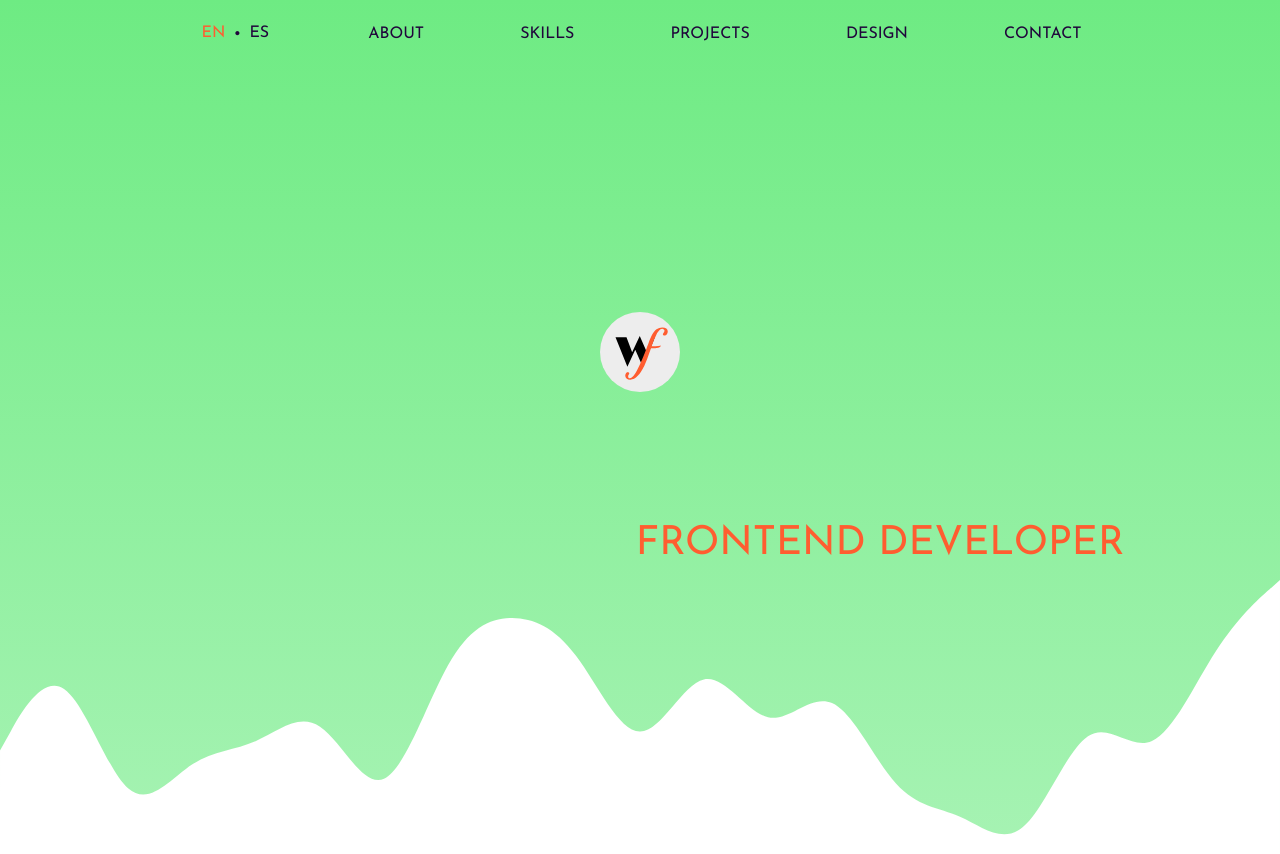
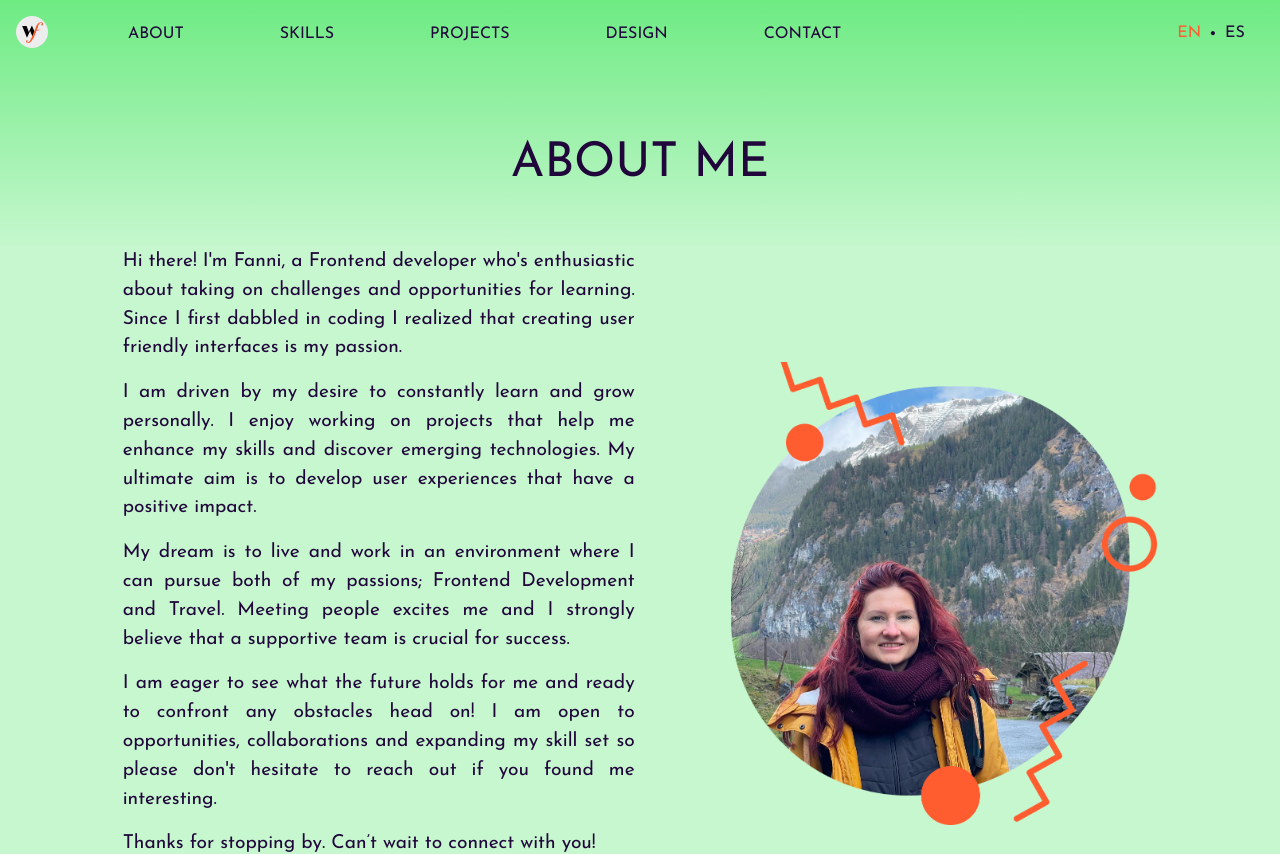
Before and after one commit to wfanni/portfolio, a React (Vite) app: page /#/about in a window 1280 px wide. Before the commit this address led to /. Shown: the top 854 px of the page. Built offline with nearby package versions, Linux system fonts and the light colour scheme.

Commit message:
setting up react router

```diff
--- a/src/App.jsx
+++ b/src/App.jsx
@@ -1,35 +1,33 @@
 import { Suspense } from "react";
-import { BrowserRouter, Route, Routes } from "react-router-dom";
+import { Routes, Route } from "react-router-dom";
 import i18n from "./i18n";
 import "slick-carousel/slick/slick.css";
 import "slick-carousel/slick/slick-theme.css";
 import "./index.css";
-import Menu from "./components/Menu";
-import Intro from "./components/Intro";
-import About from "./components/About";
-import Skills from "./components/Skills";
-import Projects from "./components/Projects";
-import Contact from "./components/Contact";
 import { useEffect, useState, useRef } from "react";
-import Design from "./components/Design";
 import Loading from "./components/Loading";
+import HomePage from "./pages/HomePage";
+import AboutPage from "./pages/AboutPage";
+import ExperiencePage from "./pages/ExperiencePage";
+import EducationPage from "./pages/EducationPage";
+import DesignPage from "./pages/DesignPage";
 
 export default function App() {
   const [scrollY, setScrollY] = useState(window.scrollY);
-  const [langCode, setLangCode] = useState("en");
+
   const aboutRef = useRef();
   const skillsRef = useRef();
   const projectsRef = useRef();
-  const designRef = useRef();
   const contactRef = useRef();
 
   const sectionsContainer = {
     about: aboutRef,
     skills: skillsRef,
     projects: projectsRef,
-    design: designRef,
     contact: contactRef,
   };
+
+  const [langCode, setLangCode] = useState("en");
 
   useEffect(() => {
     i18n.changeLanguage(langCode);
@@ -56,14 +54,60 @@ export default function App() {
 
   return (
     <Suspense fallback={<Loading />}>
-      <BrowserRouter>
-        <Menu scrollPosition={scrollY} sections={sectionsContainer} changeLanguage={onChangeLang} lang={langCode}/>
-        <Intro />
-        <About ref={aboutRef} lang={langCode} />
-        <Skills ref={skillsRef} />
-        <Projects ref={projectsRef} feedbackRef={sectionsContainer.contact} lang={langCode} />
-        <Design ref={designRef} />
-        <Contact ref={contactRef} />
+      <Routes>
+        <Route
+          exact
+          path="/"
+          element={
+            <HomePage
+              sections={sectionsContainer}
+              lang={langCode}
+              changeLanguage={onChangeLang}
+            />
+          }
+        />
+        <Route
+          path="/about"
+          element={
+            <AboutPage
+              sections={sectionsContainer}
+              lang={langCode}
+              changeLanguage={onChangeLang}
+            />
+          }
+        />
+        <Route
+          path="/design"
+          element={
+            <DesignPage
+              sections={sectionsContainer}
+              lang={langCode}
+              changeLanguage={onChangeLang}
+            />
+          }
+        />
+        <Route
+          path="/experience"
+          element={
+            <ExperiencePage
+              sections={sectionsContainer}
+              lang={langCode}
+              changeLanguage={onChangeLang}
+            />
+          }
+        />
+        <Route
+          path="/education"
+          element={
+            <EducationPage
+              sections={sectionsContainer}
+              lang={langCode}
+              changeLanguage={onChangeLang}
+            />
+          }
+        />
+
+      </Routes>
       <button
         className={`backToTop fixed z-10 xs:right-4 sm:right-12 xs:bottom-4 sm:bottom-12 xs:px-6 sm:px-8 xs:py-4 xs:pt-[1.2rem] sm:py-6 transition-all duration-200 rounded-full bg-white/50 text-orange ${
           scrollY >= 1000 ? "opacity-100" : "opacity-0"
@@ -73,8 +117,6 @@ export default function App() {
       >
         <i className="xs:text-[1.5rem] sm:text-[3rem] text-orange fa-solid fa-arrow-up"></i>
       </button>
-
-      </BrowserRouter>
     </Suspense>
   );
 }
--- /dev/null
+++ b/src/components/AboutLong.jsx
@@ -0,0 +1,30 @@
+import { forwardRef } from 'react';
+import { useTranslation } from "react-i18next";
+import me from '../assets/about-img.png';
+import cvEN from '../assets/CV-Fanni-Wihl-ENG.pdf';
+import cvES from '../assets/CV-Fanni-Wihl-ES.pdf';
+
+
+const AboutLong = forwardRef(function AboutLong({lang}, ref) {
+  const { t } = useTranslation();
+    return (
+        <section ref={ref} className="min-h-screen h-fit py-16 flex flex-col justify-center items-center gap-12">
+            <h2 className="text-[3rem] uppercase">{t("aboutTitle")}</h2>
+            <div className="flex justify-center items-center lg:gap-24 xs:gap-12 xs:flex-col-reverse lg:flex-row">
+                <div className="xs:w-4/5 lg:w-2/5 text-justify flex flex-col gap-4">
+                    <p>{t("aboutContent1")}</p>
+                    <p>{t("aboutContent2")}</p>
+                    <p>{t("aboutContent3")}</p>
+                    <p>{t("aboutContent4")}</p>
+                    <p>{t("aboutContent5")}</p>
+                    <a download href={lang === "en" ? cvEN : cvES} alt="download my cv" className="w-fit mt-4 xs:mx-auto lg:mr-0 lg:ml-auto py-2 px-6 pt-[0.7rem] bg-orange text-white rounded-full shadow-xl transition-all duration-200 hover:scale-[1.1] hover:bg-[#fc7651]">{t("CVcta")}</a>
+                </div>
+                <div className="relative xs:w-4/5 lg:w-1/3">
+                    <img src={me} alt="image-of-me"/>
+                </div>
+            </div>
+        </section>
+    )
+})
+
+export default AboutLong
--- a/src/components/Menu.jsx
+++ b/src/components/Menu.jsx
@@ -1,11 +1,36 @@
 import { useEffect, useRef, useState } from "react";
-import { NavLink } from "react-router-dom";
+import { Link, NavLink } from "react-router-dom";
 import { LANGUAGES } from "../constants/languages";
 import { useTranslation } from "react-i18next";
+import { changeLanguage } from "i18next";
+import logo from "../assets/myLogo24.svg";
 
-export default function Menu({ scrollPosition, sections, changeLanguage, lang }) {
+export default function Menu({
+  scrollPosition,
+  sections,
+  changeLanguage,
+  lang,
+}) {
   const { i18n, t } = useTranslation();
   const [isMenuOpen, setIsMenuOpen] = useState(false);
+  const [isDropdownOpen, setIsDropdownOpen] = useState(false);
+  const dropdownRef = useRef();
+
+  useEffect(() => {
+    document.addEventListener("click", handleBlur, true);
+    return () => {
+      document.removeEventListener("click", handleBlur, true);
+    };
+  }, []);
+
+  function handleBlur(e) {
+    if (dropdownRef && !dropdownRef.current.contains(e.target)) {
+      setIsDropdownOpen(false);
+    }
+  }
+  function handleDropdown() {
+    setIsDropdownOpen((prev) => !prev);
+  }
 
   const checkboxRef = useRef();
   let scrollStylesUl = "";
@@ -31,7 +56,6 @@ export default function Menu({ scrollPosition, sections, changeLanguage, lang })
       checkboxRef.current.click();
     }
   }
-
 
   return (
     <div className="xs:fixed lg:static w-full xs:z-20 lg:z-0">
@@ -61,26 +85,53 @@ export default function Menu({ scrollPosition, sections, changeLanguage, lang })
             isMenuOpen
               ? "xs:translate-y-0 xs:pt-20 lg:pt-0"
               : "xs:-translate-y-[100vh] lg:translate-y-0"
-          } xs:min-h-[100vh] lg:min-h-16 w-full xs:z-60 lg:z-10 xs:absolute lg:fixed top-0 flex xs:flex-col lg:flex-row xs:justify-start lg:justify-center items-center xs:gap-12 lg:gap-16 transition-all duration-200`}
+          } xs:min-h-[100vh] lg:min-h-16 w-full lg:px-4 xs:z-60 lg:z-10 xs:absolute lg:fixed top-0 flex xs:flex-col lg:flex-row xs:justify-start lg:justify-start items-center xs:gap-12 lg:gap-16 transition-all duration-200`}
         >
-          <li className="flex gap-2 text-[1rem] mx-[0.2rem] pt-2 px-4 pb-[0.3rem]">
-            <div className="flex justify-center items-center gap-2 after:content-['•'] after:w-2 after:h-full">
-              <input className="hidden peer" type="radio" onChange={changeLanguage} id="english" name="lang-switcher" value="en" />
-              <label htmlFor="english" className={`cursor-pointer border-b-[2.5px] border-transparent leading-4 ${lang === "en" ? "text-orange" : null} peer-checked:text-orange transition-all duration-200 hover:text-orange hover:border-orange`}>EN</label>
-            </div>
-            <div className="flex justify-center items-center">
-              <input className="hidden peer" type="radio" onChange={changeLanguage} id="spanish" name="lang-switcher" value="es" />
-              <label htmlFor="spanish" className={`cursor-pointer border-b-[2.5px] border-transparent leading-4 peer-checked:text-orange transition-all duration-200 hover:text-orange hover:border-orange`}>ES</label>
-            </div>
+          <li>
+            <Link
+              to="/"
+              className="xs:hidden lg:block w-8 hover:scale-125 transition-all duration-200"
+            >
+              <img src={logo} alt="wfanni logo" />
+            </Link>
           </li>
           <li
-            onClick={() => {
-              scrollToSection(sections.about), menuItemClick();
-            }}
-            className="text-[1rem] cursor-pointer menu-item"
+            ref={dropdownRef}
+            onClick={handleDropdown}
+            className="relative text-[1rem] cursor-pointer menu-item"
           >
             {t("menuAbout")}
           </li>
+          <ul
+            className={`${
+              isDropdownOpen ? "flex" : "hidden"
+            } absolute top-20 left-20 min-w-40 flex-col gap-4 p-2 text-center shadow-lg rounded-3xl bg-white`}
+          >
+            <li>
+              <Link
+                className="w-full inline-block p-2 rounded-2xl hover:bg-dark/10 hover:text-orange transition-all duration-200"
+                to="/about"
+              >
+                My Story
+              </Link>
+            </li>
+            <li>
+              <Link
+                className="w-full inline-block p-2 rounded-2xl hover:bg-dark/10 hover:text-orange transition-all duration-200"
+                to="/experience"
+              >
+                Experiences
+              </Link>
+            </li>
+            <li>
+              <Link
+                className="w-full inline-block p-2 rounded-2xl hover:bg-dark/10 hover:text-orange transition-all duration-200"
+                to="/education"
+              >
+                My Studies
+              </Link>
+            </li>
+          </ul>
           <li
             onClick={() => {
               scrollToSection(sections.skills), menuItemClick();
@@ -97,13 +148,8 @@ export default function Menu({ scrollPosition, sections, changeLanguage, lang })
           >
             {t("menuProjects")}
           </li>
-          <li
-            onClick={() => {
-              scrollToSection(sections.design), menuItemClick();
-            }}
-            className="text-[1rem] cursor-pointer menu-item"
-          >
-            {t("menuDesign")}
+          <li className="relative text-[1rem] cursor-pointer menu-item">
+            <Link to="/design" className="inline-block">{t("menuDesign")}</Link>
           </li>
           <li
             onClick={() => {
@@ -113,13 +159,50 @@ export default function Menu({ scrollPosition, sections, changeLanguage, lang })
           >
             {t("menuContact")}
           </li>
+          <li className="flex flex-1 justify-end gap-2 text-[1rem] mx-[0.2rem] pt-2 px-4 pb-[0.3rem]">
+            <div className="flex justify-center items-center gap-2 after:content-['•'] after:w-2 after:h-full">
+              <input
+                className="hidden peer"
+                type="radio"
+                onChange={changeLanguage}
+                id="english"
+                name="lang-switcher"
+                value="en"
+              />
+              <label
+                htmlFor="english"
+                className={`cursor-pointer border-b-[2.5px] border-transparent leading-4 ${
+                  lang === "en" ? "text-orange" : null
+                } peer-checked:text-orange transition-all duration-200 hover:text-orange hover:border-orange`}
+              >
+                EN
+              </label>
+            </div>
+            <div className="flex justify-center items-center">
+              <input
+                className="hidden peer"
+                type="radio"
+                onChange={changeLanguage}
+                id="spanish"
+                name="lang-switcher"
+                value="es"
+              />
+              <label
+                htmlFor="spanish"
+                className={`cursor-pointer border-b-[2.5px] border-transparent leading-4 peer-checked:text-orange transition-all duration-200 hover:text-orange hover:border-orange`}
+              >
+                ES
+              </label>
+            </div>
+          </li>
         </ul>
       </nav>
     </div>
   );
 }
 
-{/* <select
+{
+  /* <select
               defaultValue={"en"}
               onChange={onChangeLang}
               className="xs:text-2xl lg:text-lg cursor-pointer menu-item outline-none border-none bg-transparent "
@@ -129,4 +212,5 @@ export default function Menu({ scrollPosition, sections, changeLanguage, lang })
                   {code}
                 </option>
               ))}
-            </select> */}
+            </select> */
+}
--- a/src/components/Skills.jsx
+++ b/src/components/Skills.jsx
@@ -30,7 +30,7 @@ const Skills = forwardRef(function Skills({}, ref) {
   return (
     <section
       ref={ref}
-      className="bg-skills xs:bg-cover lg:bg-[length:100%] bg-no-repeat xs:bg-[center_bottom_-26rem] md:bg-[center_bottom_-20rem] lg:bg-bottom min-h-screen h-fit xs:pt-16 lg:pt-8 flex flex-col justify-center items-center gap-12"
+      className="bg-skills xs:bg-cover lg:bg-[length:100%] bg-no-repeat xs:bg-[center_bottom_-26rem] md:bg-[center_bottom_-20rem] lg:bg-bottom min-h-screen h-fit xs:pt-16 lg:pt-0 flex flex-col justify-center items-center gap-12"
     >
       <h2 className="text-[3rem] uppercase">{t("skillsTitle")}</h2>
       <div className="xs:w-4/5 lg:w-3/4 mx-auto flex justify-between items-center xs:flex-col lg:flex-row xs:gap-16 lg:gap-0">
--- /dev/null
+++ b/src/pages/AboutPage.jsx
@@ -0,0 +1,17 @@
+import Menu from "../components/Menu";
+import AboutLong from "../components/AboutLong";
+
+export default function AboutPage({ sections, lang, changeLanguage }) {
+  return (
+    <>
+      <Menu
+        scrollPosition={scrollY}
+        sections={sections}
+        changeLanguage={changeLanguage}
+        lang={lang}
+      />
+
+      <AboutLong />
+    </>
+  );
+}
--- /dev/null
+++ b/src/pages/DesignPage.jsx
@@ -0,0 +1,16 @@
+import Design from "../components/Design";
+import Menu from "../components/Menu";
+
+export default function DesignPage({ sections, lang, changeLanguage }) {
+  return (
+    <>
+      <Menu
+        scrollPosition={scrollY}
+        sections={sections}
+        changeLanguage={changeLanguage}
+        lang={lang}
+      />
+      <Design />
+    </>
+  );
+}
--- /dev/null
+++ b/src/pages/EducationPage.jsx
@@ -0,0 +1,8 @@
+export default function EducationPage() {
+    return (
+        <>
+
+        </>
+
+    )
+}
--- /dev/null
+++ b/src/pages/ExperiencePage.jsx
@@ -0,0 +1,7 @@
+export default function ExperiencePage() {
+    return (
+        <>
+
+        </>
+    )
+}
--- /dev/null
+++ b/src/pages/HomePage.jsx
@@ -0,0 +1,26 @@
+import { useEffect, useRef, useState } from "react";
+import i18n from "../i18n";
+import Menu from "../components/Menu";
+import About from "../components/About";
+import Intro from "../components/Intro";
+import Skills from "../components/Skills";
+import Projects from "../components/Projects";
+import Contact from "../components/Contact";
+
+export default function HomePage({ sections, lang, changeLanguage }) {
+
+  return (
+    <>
+      <Menu scrollPosition={scrollY} sections={sections} changeLanguage={changeLanguage} lang={lang} />
+      <Intro />
+      <About ref={sections.about} lang={lang} />
+        <Skills ref={sections.skills} />
+        <Projects
+          ref={sections.projects}
+          feedbackRef={sections.contact}
+          lang={lang}
+        />
+        <Contact ref={sections.contact} />
+    </>
+  );
+}
```
Also changed, not shown: src/components/About.jsx (+30 -16 lines), src/main.jsx (+11 -8 lines). Lines whose indentation alone changed are shown as unchanged.
